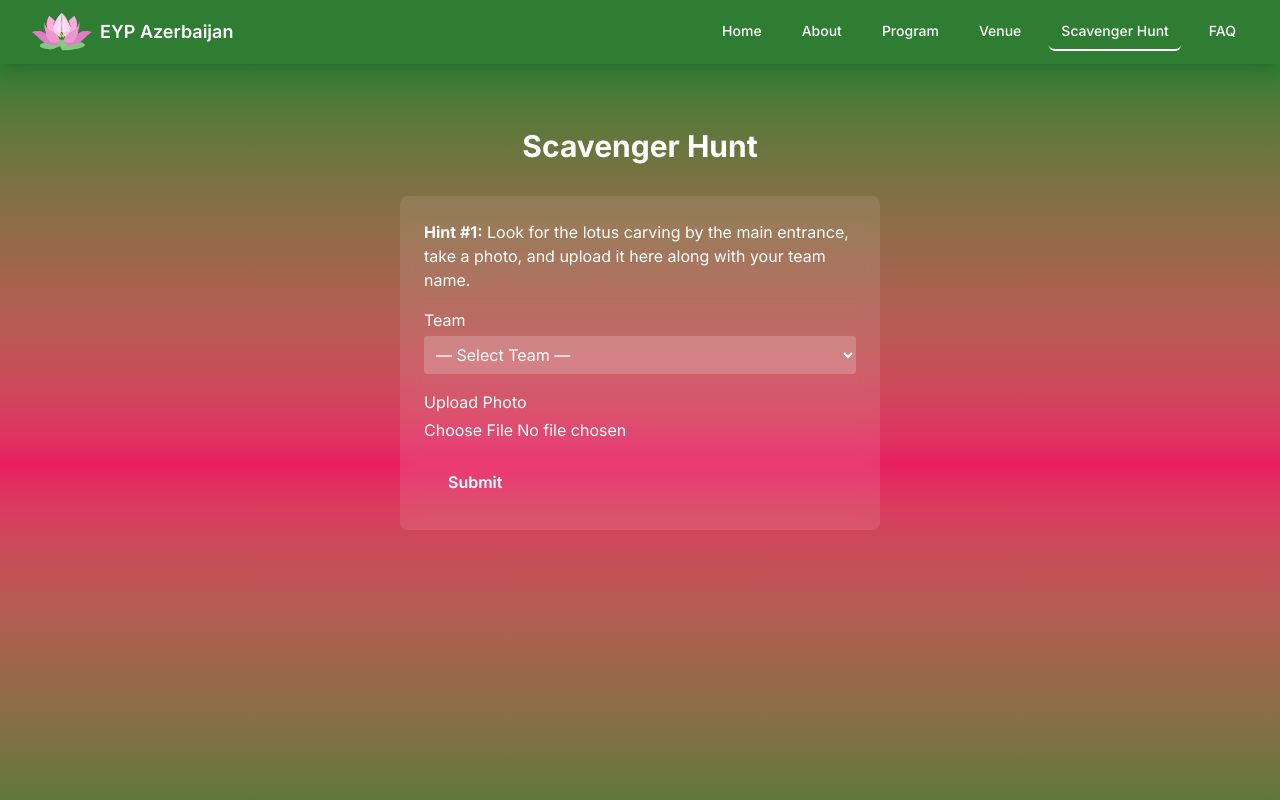
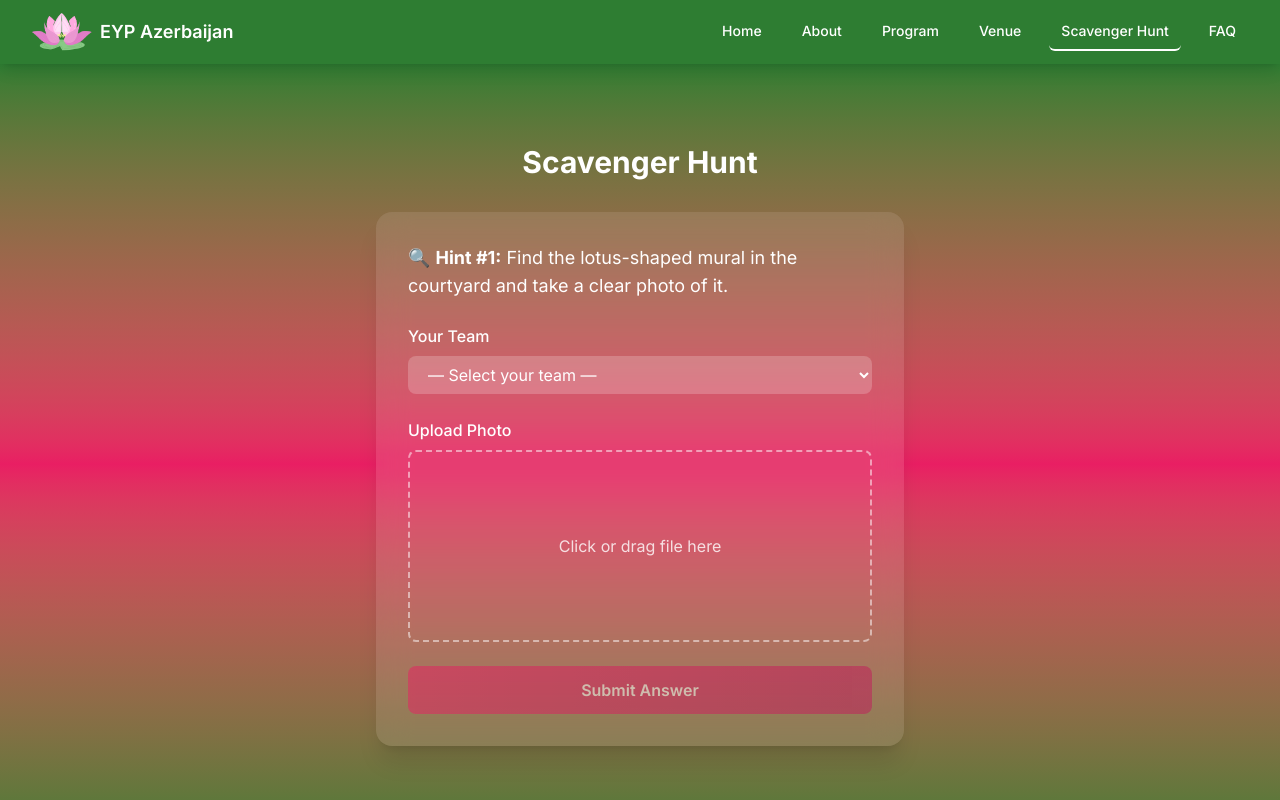
Before and after one commit to Ph4ntomByte/Summer_Training_Camp, a Next.js app: page /scavenger-hunt in a window 1280 px wide. Shown: the top 800 px of the page. Built offline with nearby package versions, Linux system fonts and the light colour scheme.

Commit message:
feat(hunt): improve ui to see picture you have uploaded

```diff
--- a/src/app/scavenger-hunt/page.tsx
+++ b/src/app/scavenger-hunt/page.tsx
@@ -1,76 +1,94 @@
-'use client'
+'use client';
+import React, { useState, useRef, FormEvent } from 'react';
+import { SectionHeading } from '@/components/SectionHeading/SectionHeading';
 
-import { useState, FormEvent } from 'react'
-import { SectionHeading } from '@/components/SectionHeading/SectionHeading'
-import { Button } from '@/components/UI/Button'
+const teams = ['Team 1', 'Team 2', 'Team 3', 'Team 4'];
 
 export default function ScavengerHuntPage() {
-    const [team, setTeam] = useState('')
-    const [file, setFile] = useState<File | null>(null)
-    const [msg, setMsg] = useState<string | null>(null)
+    const [team, setTeam] = useState<string>('');
+    const [file, setFile] = useState<File | null>(null);
+    const [preview, setPreview] = useState<string>('');
+    const inputRef = useRef<HTMLInputElement>(null);
+
+    function handleFileChange(e: React.ChangeEvent<HTMLInputElement>) {
+        const f = e.target.files?.[0] ?? null;
+        setFile(f);
+        if (f) setPreview(URL.createObjectURL(f));
+    }
 
     async function handleSubmit(e: FormEvent) {
-        e.preventDefault()
-        if (!team) {
-            setMsg('Please select your team.')
-            return
-        }
-        if (!file) {
-            setMsg('Please choose a file to upload.')
-            return
-        }
-        const form = new FormData()
-        form.set('team', team)
-        form.set('file', file)
-        const res = await fetch('/api/hunt', { method: 'POST', body: form })
-        const json = await res.json()
-        setMsg(json.success ? 'Submission received!' : `Error: ${json.error}`)
+        e.preventDefault();
+        if (!team || !file) return;
+        const form = new FormData();
+        form.append('file', file);
+        form.append('team', team);
+        await fetch('/api/hunt', { method: 'POST', body: form });
     }
 
     return (
-        <main className="min-h-screen bg-gradient-to-b from-[#2E7D32] via-[#E91E63] to-[#2E7D32] text-white py-16">
-            <div className="container mx-auto px-4 max-w-lg space-y-8">
+        <main className="min-h-screen bg-gradient-to-b from-[#2E7D32] via-[#E91E63] to-[#2E7D32] text-white py-20">
+            <div className="max-w-xl mx-auto px-6">
                 <SectionHeading>Scavenger Hunt</SectionHeading>
 
-                <div className="bg-white/10 backdrop-blur-sm p-6 rounded-lg">
-                    <p className="mb-4">
-                        <strong>Hint #1:</strong> Look for the lotus carving by the main entrance, take a photo, and upload it here along with your team name.
+                <div className="bg-white/10 backdrop-blur-lg rounded-2xl p-8 shadow-xl space-y-6">
+                    <p className="text-lg">
+                        🔍 <strong>Hint #1:</strong> Find the lotus-shaped mural in the courtyard and take a clear photo of it.
                     </p>
 
-                    <form onSubmit={handleSubmit} className="space-y-4">
-                        <label className="block">
-                            <span>Team</span>
+                    <form onSubmit={handleSubmit} className="space-y-6">
+                        <div>
+                            <label htmlFor="team" className="block mb-2 font-medium">
+                                Your Team
+                            </label>
                             <select
-                                className="mt-1 block w-full bg-white/20 text-white p-2 rounded"
+                                id="team"
                                 value={team}
                                 onChange={e => setTeam(e.target.value)}
+                                className="w-full bg-white/20 px-4 py-2 rounded-lg focus:outline-none"
                             >
                                 <option value="" disabled>
-                                    — Select Team —
+                                    — Select your team —
                                 </option>
-                                <option>Team 1</option>
-                                <option>Team 2</option>
-                                <option>Team 3</option>
-                                <option>Team 4</option>
+                                {teams.map(t => (
+                                    <option key={t} value={t}>
+                                        {t}
+                                    </option>
+                                ))}
                             </select>
-                        </label>
+                        </div>
 
-                        <label className="block">
-                            <span>Upload Photo</span>
+                        <div>
+                            <label className="block mb-2 font-medium">Upload Photo</label>
+                            <div
+                                onClick={() => inputRef.current?.click()}
+                                className="cursor-pointer border-2 border-dashed border-white/50 rounded-lg h-48 flex items-center justify-center hover:border-white transition-colors"
+                            >
+                                {preview ? (
+                                    <img src={preview} className="max-h-full object-contain" />
+                                ) : (
+                                    <span className="text-white/80">Click or drag file here</span>
+                                )}
+                            </div>
                             <input
+                                ref={inputRef}
                                 type="file"
-                                accept="image/*,video/*"
-                                className="mt-1 block w-full text-white"
-                                onChange={e => setFile(e.target.files?.[0] ?? null)}
+                                accept="image/*"
+                                className="sr-only"
+                                onChange={handleFileChange}
                             />
-                        </label>
+                        </div>
 
-                        <Button type="submit">Submit</Button>
+                        <button
+                            type="submit"
+                            disabled={!team || !file}
+                            className="w-full py-3 bg-gradient-to-r from-[#E91E63] to-[#C2185B] rounded-lg text-white font-semibold
+                         disabled:opacity-50 disabled:cursor-not-allowed transition-all"
+                        >
+                            Submit Answer
+                        </button>
                     </form>
-
-                    {msg && <p className="mt-4 text-center">{msg}</p>}
                 </div>
             </div>
         </main>
-    )
+    );
 }
```
